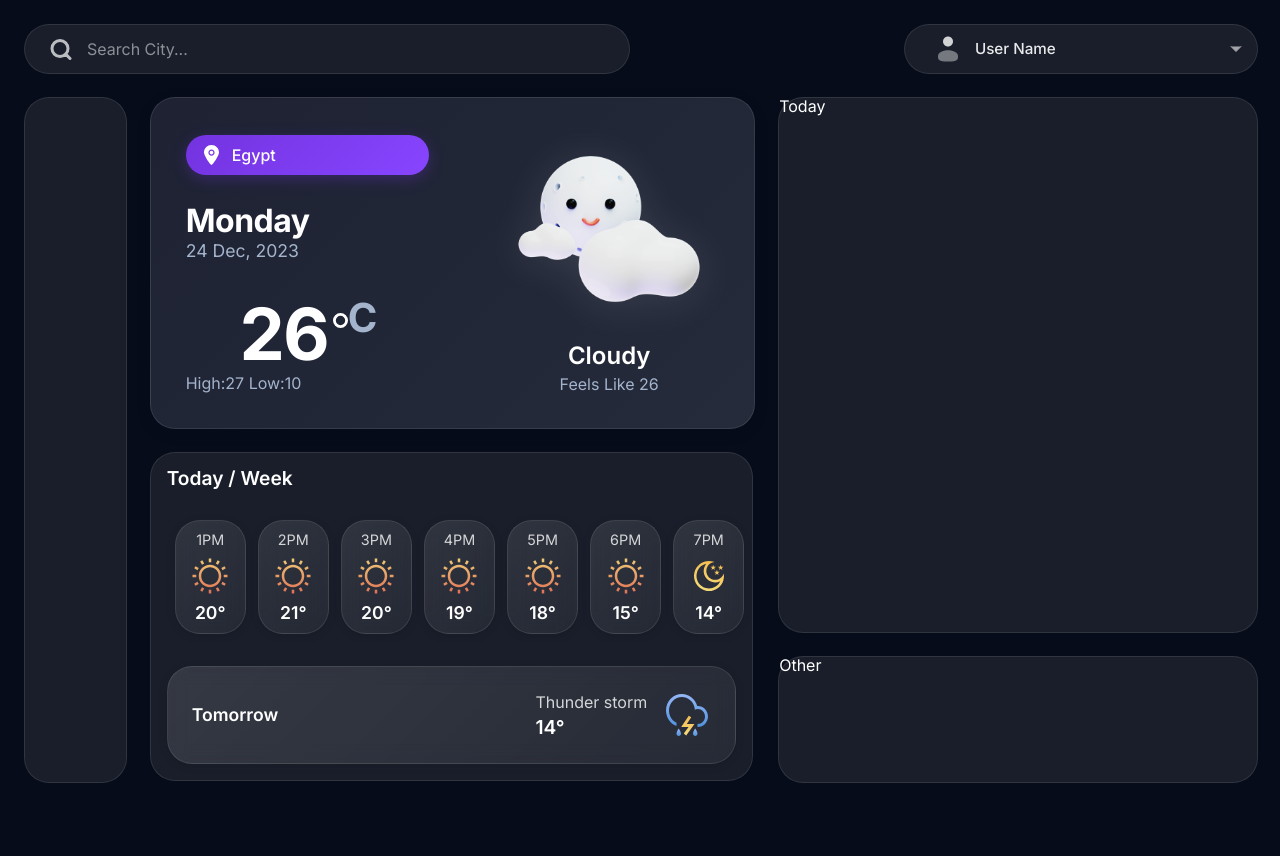
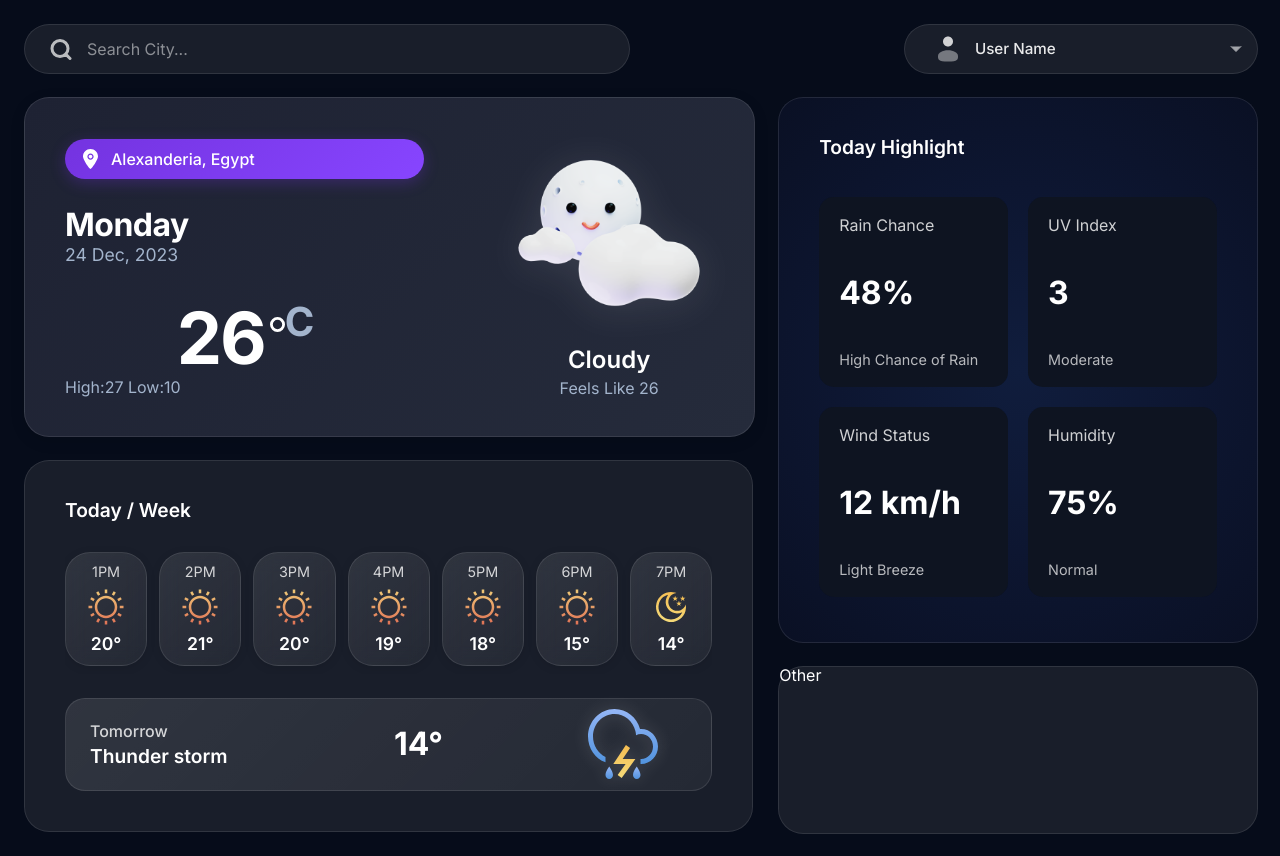
Before and after one commit to Alimedhat000/Weather-app, a website built with webpack: page src/template.html in a window 1280 px wide. Built offline with nearby package versions, Linux system fonts and the light colour scheme.

Commit message:
Refactor layout and styles for main weather and today highlights sections to improve UI and responsiveness

```diff
--- a/src/styles/main-weather.css
+++ b/src/styles/main-weather.css
@@ -10,7 +10,7 @@
 
 .main-weather .left,
 .main-weather .right {
-  padding: 35px;
+  padding: 2.5rem;
   display: flex;
   flex-direction: column;
 }
--- a/src/styles/style.css
+++ b/src/styles/style.css
@@ -4,6 +4,8 @@
 @import "./search.css";
 @import "./user.css";
 @import "./week-weather.css";
+@import "./today-highlights.css";
+
 body {
   background-color: var(--primary-color);
   color: var(--white);
@@ -47,23 +49,21 @@ body {
 .user {
   grid-area: 1 / 8 / 2 / 11;
 }
-.side-bar {
-  grid-area: 2 / 1 / 16 / 2;
-}
+
 .main-weather {
-  grid-area: 2 / 2 / 9 / 7;
+  grid-area: 2 / 1 / 8 / 7;
 }
 
 .week-weather {
-  grid-area: 9 / 2 / 16 / 7;
+  grid-area: 8 / 1 / 16 / 7;
 }
 
 .today-highlights {
-  grid-area: 2 / 7 / 10 / 11;
+  grid-area: 2 / 7 / 9 / 11;
 }
 
 .other-cities {
-  grid-area: 10 / 7 / 16 / 11;
+  grid-area: 9 / 7/16 / 11;
 }
 
 @media (max-width: 1024px) {
@@ -78,15 +78,12 @@ body {
   .user {
     grid-area: 1 / 5 / 2 / 7;
   }
-  .side-bar {
-    grid-area: 2 / 1 / 10 / 2;
-  }
 
   .main-weather {
-    grid-area: 2 / 2 / 6 / 7;
+    grid-area: 2 / 1 / 6 / 7;
   }
   .week-weather {
-    grid-area: 6 / 2 / 10 / 7;
+    grid-area: 6 / 1 / 10 / 7;
   }
   .today-highlights {
     grid-area: 10 / 1 / 14 / 4;
--- /dev/null
+++ b/src/styles/today-highlights.css
@@ -0,0 +1,56 @@
+.today-highlights {
+  display: flex;
+  flex-direction: column;
+  gap: 2.5rem;
+  background: radial-gradient(
+    circle at center,
+    #101d3d 0%,
+    #0d1631 50%,
+    #0a1024 100%
+  );
+  border-radius: 20px;
+}
+.today-highlights > .cards-container {
+  display: grid;
+  grid-template-columns: repeat(2, 1fr);
+  grid-template-columns: repeat(2, 1fr);
+  gap: 20px;
+  padding: 2.5rem;
+  padding-top: 0;
+}
+
+.today-highlights > span {
+  grid-column: 1 / -1;
+  padding: 2.5rem;
+  padding-bottom: 0;
+  font-size: 1.2rem;
+  font-weight: 600;
+  color: white;
+}
+
+.highlight-card {
+  background: var(--third-color);
+  backdrop-filter: blur(10px);
+  border-radius: 15px;
+  padding: 20px;
+  height: 150px;
+  display: flex;
+  flex-direction: column;
+  justify-content: space-between;
+  color: white;
+}
+
+.highlight-card .title {
+  font-size: 1rem;
+  opacity: 0.8;
+}
+
+.highlight-card .value {
+  font-size: 2rem;
+  font-weight: bold;
+}
+
+.highlight-card .additional-info {
+  font-size: 0.9rem;
+  opacity: 0.7;
+}
--- a/src/styles/variables.css
+++ b/src/styles/variables.css
@@ -1,8 +1,10 @@
 @import url('https://fonts.googleapis.com/css2?family=Inter:ital,opsz,wght@0,14..32,100..900;1,14..32,100..900&family=Lato:ital,wght@0,100;0,300;0,400;0,700;0,900;1,100;1,300;1,400;1,700;1,900&family=Roboto:ital,wght@0,100;0,300;0,400;0,500;0,700;0,900;1,100;1,300;1,400;1,500;1,700;1,900&family=Titillium+Web:ital,wght@0,200;0,300;0,400;0,600;0,700;0,900;1,200;1,300;1,400;1,600;1,700&display=swap');
 :root {
   /* Colors */
+
   --primary-color: #060c1a;
   --secondary-color: #191e2a;
+  --third-color: #0e1421;
   --dark-color: #14203a;
   --light-color: #bbdefb;
   --white: #ffffff;
--- a/src/styles/week-weather.css
+++ b/src/styles/week-weather.css
@@ -2,11 +2,13 @@
   display: flex;
   flex-direction: column;
   gap: 1.5rem;
-  padding: 1rem;
+  padding: 2.5rem;
   box-sizing: border-box;
+  overflow: hidden;
 }
 
 .week-weather > span {
+  padding: 0;
   font-size: 1.2rem;
   font-weight: 600;
 }
@@ -43,23 +45,17 @@
   margin-top: 0.5rem;
 }
 
-.temp-high {
-  color: #ff7e67;
-}
-
-.temp-low {
-  color: #67a5ff;
-}
-
 .hour-weather-container {
   display: flex;
   gap: 0.75rem;
   justify-content: space-between;
   overflow-x: auto;
-  padding: 0.5rem;
+  padding: 0.5rem 0;
   width: 100%;
   scrollbar-width: thin;
   scrollbar-color: rgba(255, 255, 255, 0.3) transparent;
+  margin: 0;
+  box-sizing: border-box;
 }
 
 .hour-weather {
@@ -116,19 +112,66 @@
 
 .tomorrow-overview {
   display: grid;
-  grid-template-columns: 1fr auto auto;
-  align-items: center;
-  gap: 1rem;
+  grid-template-columns: repeat(10, 1fr);
+  grid-template-rows: auto;
   padding: 1.5rem;
+  border-radius: 20px;
   background: linear-gradient(
     135deg,
-    rgba(255, 255, 255, 0.12) 0%,
-    rgba(255, 255, 255, 0.06) 100%
+    rgba(255, 255, 255, 0.1) 0%,
+    rgba(255, 255, 255, 0.05) 100%
   );
   border: 1px solid rgba(255, 255, 255, 0.1);
-  border-radius: 25px;
-  backdrop-filter: blur(10px);
-  box-shadow: 0 2px 10px rgba(0, 0, 0, 0.1);
+  transition: all 0.3s ease;
+  align-items: center;
+  box-sizing: border-box;
+  margin: 0;
+  width: 100%;
+  overflow: visible;
+  position: relative;
+}
+
+.tomorrow-weather {
+  grid-area: 1/1/2/5;
+  display: flex;
+  flex-direction: column;
+  gap: 0.5rem;
+}
+
+.tomorrow-weather span:first-child {
+  color: rgba(255, 255, 255, 0.8);
+  font-size: 1rem;
+  font-weight: 500;
+}
+
+.tomorrow-weather span:last-child {
+  font-size: 1.3rem;
+  font-weight: 600;
+  color: var(--white);
+}
+
+#tomorrow-temp {
+  grid-area: 1/5/2/8;
+  font-size: 2rem;
+  font-weight: 700;
+  color: var(--white);
+  text-align: center;
+}
+
+#tomorrow-icon {
+  grid-area: 1/8/2/11;
+  width: 80px;
+  height: 80px;
+  justify-self: end;
+  filter: drop-shadow(0 0 8px rgba(255, 255, 255, 0.2));
+  transition: transform 0.3s ease;
+  margin-top: -15px;
+  margin-bottom: -15px;
+  position: absolute;
+  right: 1.5rem;
+  top: 50%;
+  transform: translateY(-50%);
+  margin: 0;
 }
 
 .tomorrow-overview:hover {
@@ -137,6 +180,12 @@
     rgba(255, 255, 255, 0.15) 0%,
     rgba(255, 255, 255, 0.07) 100%
   );
+  transform: translateY(-2px);
+  box-shadow: 0 8px 20px rgba(0, 0, 0, 0.2);
+}
+
+.tomorrow-overview:hover #tomorrow-icon {
+  transform: translateY(-50%) scale(1.1);
 }
 
 .tomorrow-overview > span:first-child {
@@ -166,7 +215,7 @@
 
 @media (max-width: 768px) {
   .week-weather {
-    padding: 0.75rem;
+    padding: 1rem;
   }
 
   .hour-weather-container {
@@ -180,6 +229,22 @@
   }
 
   .tomorrow-overview {
-    border-radius: 20px;
+    padding: 1rem;
+  }
+
+  #tomorrow-temp {
+    font-size: 1.5rem;
+  }
+
+  #tomorrow-icon {
+    width: 60px;
+    height: 60px;
+    margin-top: -10px;
+    margin-bottom: -10px;
+    right: 1rem;
+  }
+
+  .tomorrow-weather span:last-child {
+    font-size: 1.1rem;
   }
 }
--- a/src/template.html
+++ b/src/template.html
@@ -38,34 +38,7 @@
                 </svg></button>
 
         </div>
-        <div class="side-bar">
-            <!-- <nav class="nav-menu">
-                <ul>
-                    <li class="active">
-                        <svg width="24" height="24" viewBox="0 0 24 24" fill="none" xmlns="http://www.w3.org/2000/svg">
-                            <path d="M9.02 2.84004L3.63 7.04004C2.73 7.74004 2 9.23004 2 10.36V17.77C2 20.09 3.89 21.99 6.21 21.99H17.79C20.11 21.99 22 20.09 22 17.78V10.5C22 9.29004 21.19 7.74004 20.2 7.05004L14.02 2.72004C12.62 1.74004 10.37 1.79004 9.02 2.84004Z" stroke="white" stroke-width="1.5" stroke-linecap="round" stroke-linejoin="round"/>
-                            <path d="M12 17.99V14.99" stroke="white" stroke-width="1.5" stroke-linecap="round" stroke-linejoin="round"/>
-                        </svg>
-                        <span>Home</span>
-                    </li>
-                    <li>
-                        <svg width="24" height="24" viewBox="0 0 24 24" fill="none" xmlns="http://www.w3.org/2000/svg">
-                            <path d="M8.5 19H8C4 19 2 18 2 13V8C2 4 4 2 8 2H16C20 2 22 4 22 8V13C22 17 20 19 16 19H15.5C15.19 19 14.89 19.15 14.7 19.4L13.2 21.4C12.54 22.28 11.46 22.28 10.8 21.4L9.3 19.4C9.14 19.18 8.77 19 8.5 19Z" stroke="white" stroke-width="1.5" stroke-miterlimit="10" stroke-linecap="round" stroke-linejoin="round"/>
-                            <path d="M7 8H17" stroke="white" stroke-width="1.5" stroke-linecap="round" stroke-linejoin="round"/>
-                            <path d="M7 13H13" stroke="white" stroke-width="1.5" stroke-linecap="round" stroke-linejoin="round"/>
-                        </svg>
-                        <span>Messages</span>
-                    </li>
-                    <li>
-                        <svg width="24" height="24" viewBox="0 0 24 24" fill="none" xmlns="http://www.w3.org/2000/svg">
-                            <path d="M12 15C13.6569 15 15 13.6569 15 12C15 10.3431 13.6569 9 12 9C10.3431 9 9 10.3431 9 12C9 13.6569 10.3431 15 12 15Z" stroke="white" stroke-width="1.5" stroke-miterlimit="10" stroke-linecap="round" stroke-linejoin="round"/>
-                            <path d="M2 12.88V11.12C2 10.08 2.85 9.22 3.9 9.22C5.71 9.22 6.45 7.94 5.54 6.37C5.02 5.47 5.33 4.3 6.24 3.78L7.97 2.79C8.76 2.32 9.78 2.6 10.25 3.39L10.36 3.58C11.26 5.15 12.74 5.15 13.65 3.58L13.76 3.39C14.23 2.6 15.25 2.32 16.04 2.79L17.77 3.78C18.68 4.3 18.99 5.47 18.47 6.37C17.56 7.94 18.3 9.22 20.11 9.22C21.15 9.22 22.01 10.07 22.01 11.12V12.88C22.01 13.92 21.16 14.78 20.11 14.78C18.3 14.78 17.56 16.06 18.47 17.63C18.99 18.54 18.68 19.7 17.77 20.22L16.04 21.21C15.25 21.68 14.23 21.4 13.76 20.61L13.65 20.42C12.75 18.85 11.27 18.85 10.36 20.42L10.25 20.61C9.78 21.4 8.76 21.68 7.97 21.21L6.24 20.22C5.33 19.7 5.02 18.53 5.54 17.63C6.45 16.06 5.71 14.78 3.9 14.78C2.85 14.78 2 13.92 2 12.88Z" stroke="white" stroke-width="1.5" stroke-miterlimit="10" stroke-linecap="round" stroke-linejoin="round"/>
-                        </svg>
-                        <span>Settings</span>
-                    </li>
-                </ul>
-            </nav> -->
-        </div>
+
         <div class="main-weather">
             <div class="left">
                 <div class="country"><svg width="15" height="20" viewBox="0 0 15 20" fill="none"
@@ -74,7 +47,7 @@
                             d="M7.5 5.625C6.46437 5.625 5.625 6.46437 5.625 7.5C5.625 8.53562 6.46437 9.375 7.5 9.375C8.53562 9.375 9.375 8.53562 9.375 7.5C9.375 6.46437 8.53562 5.625 7.5 5.625ZM7.5 10.625C5.77437 10.625 4.375 9.22625 4.375 7.5C4.375 5.77375 5.77437 4.375 7.5 4.375C9.22562 4.375 10.625 5.77375 10.625 7.5C10.625 9.22625 9.22562 10.625 7.5 10.625ZM7.5 0C3.35812 0 0 3.35812 0 7.5C0 10.6362 6.25312 20.0069 7.5 20C8.7275 20.0069 15 10.5937 15 7.5C15 3.35812 11.6419 0 7.5 0Z"
                             fill="white" />
                     </svg>
-                    Egypt</div>
+                    Alexanderia, Egypt</div>
                 <div class="today-date">
                     <div class="week-day">Monday</div>
                     <div class="date">24 Dec, 2023</div>
@@ -139,15 +112,39 @@
             </div>
 
             <div class="tomorrow-overview">
-                <span>Tomorrow</span>
                 <div class="tomorrow-weather">
+                    <span>Tomorrow</span>
                     <span>Thunder storm</span>
-                    <span>14°</span>
                 </div>
-                <img src="assets/icons/Rain&Thunderstorm.svg">
+                <span id="tomorrow-temp">14°</span>
+                <img src="assets/icons/Rain&Thunderstorm.svg" id="tomorrow-icon" alt="">
             </div>
         </div>
-        <div class="today-highlights">Today</div>
+        <div class="today-highlights">
+            <span>Today Highlight</span>
+            <div class="cards-container">
+                <div class="highlight-card" id="rain-chance">
+                    <div class="title">Rain Chance</div>
+                    <div class="value">48%</div>
+                    <div class="additional-info">High Chance of Rain</div>
+                </div>
+                <div class="highlight-card" id="uv-index">
+                    <div class="title">UV Index</div>
+                    <div class="value">3</div>
+                    <div class="additional-info">Moderate</div>
+                </div>
+                <div class="highlight-card" id="wind-status">
+                    <div class="title">Wind Status</div>
+                    <div class="value">12 km/h</div>
+                    <div class="additional-info">Light Breeze</div>
+                </div>
+                <div class="highlight-card" id="humidity">
+                    <div class="title">Humidity</div>
+                    <div class="value">75%</div>
+                    <div class="additional-info">Normal</div>
+                </div>
+            </div>
+        </div>
         <div class="other-cities">Other</div>
     </div>
 </body>
```
